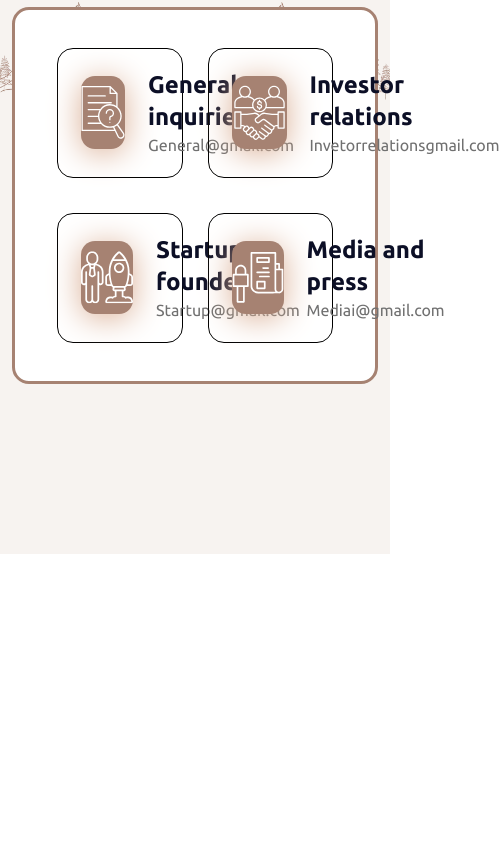
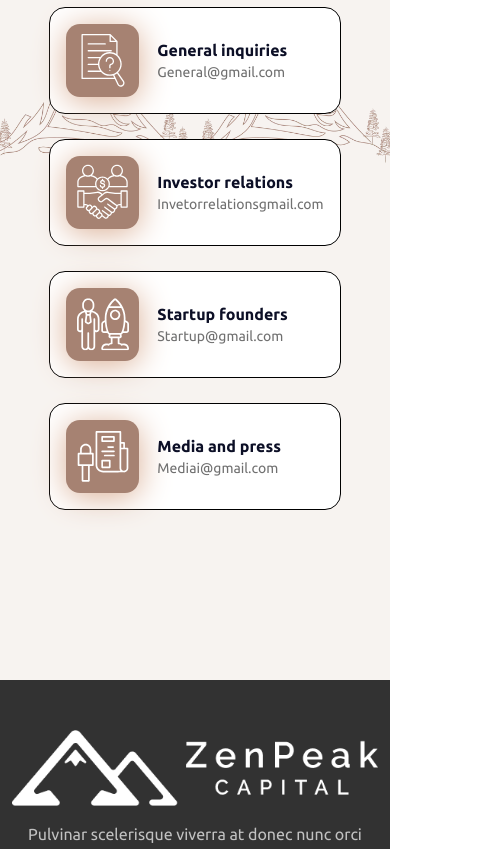
Before and after one commit to Nehaboora033/zen-peak, a React (Vite) app: page / in a window 390 px wide. Shown: the part 4429-5278 px from the top of the page, 500 px wide, since content can reach past the window. Before the commit the page ends 4983 px from the top, so only its background shows below. Built offline with nearby package versions, Linux system fonts and the light colour scheme.

Commit message:
completed crypto world

```diff
--- a/src/App.jsx
+++ b/src/App.jsx
@@ -32,7 +32,7 @@ function App() {
       <div id='contact'>
         <Cryptoworld />
       </div>
-      {/* <Footer /> */}
+      <Footer />
     </>
   )
 }
--- a/src/components/Cryptoworld.jsx
+++ b/src/components/Cryptoworld.jsx
@@ -11,19 +11,21 @@ const Cryptoworld = () => {
       <div className='max-w-[1140px] mx-auto px-3'>
         <SubHeading className='max-w-[735px] w-full mx-auto text-[#5A5656] text-center' StartItalicText={'Let’s together'} EndItalicText={'great!'} BoldText={'make the crypto world'} />
         <NormalText className='text-[#6E6D6C] max-w-[675px] text-center mx-auto mt-[15px]' NormalText={'Pretium id amet at iaculis sit orci enim. Fames in eget neque vitae iaculis diam. Malesuada adipiscing integer tempor natoque accumsan et.'} />
-        <div className='max-w-[838px] mx-auto px-[42px] py-[38px] mt-[93px] border-[3px] bg-[#FFFFFF] border-[#A68272] rounded-[17px] '>
-          <div className='grid grid-cols-2 gap-x-[25px] gap-y-[35px]'>
+        <div className='max-w-[862px] px-3 mx-auto'>
+          <div className='max-w-[838px] max-[620px]:justify-center max-[620px]:flex mx-auto md:px-[42px] md:py-[38px] mt-[93px] md:border-[3px] min-[620px]:bg-[#FFFFFF] md:border-[#A68272] rounded-[17px] '>
+            <div className='grid min-[620px]:grid-cols-2  gap-x-[25px] gap-y-[25px] md:gap-y-[35px]'>
               {Crypto_World_Data.map((item, index) => (
-              <div key={index} className='flex gap-[23px] items-center py-5 px-[23px] border border-[#000000] rounded-[16px] max-w-[365px] '>
+                <div key={index} className='flex gap-[18px] max-md:bg-[#FFFFFF] md:gap-[23px] items-center py-4 px-[16px] md:py-5 md:px-[23px] border border-[#000000] rounded-[16px] max-w-[365px] '>
                   <div className='w-[73px] h-[73px] bg-[#A68272] rounded-[14px] flex items-center justify-center shadow '>
                     <item.image />
                   </div>
                   <div >
-                  <LittleBold className='text-[#0C0F26] !text-2xl ' LittleBoldText={item.title} />
-                  <NormalText className='text-[#707070] ' NormalText={item.info} />
+                    <LittleBold className='text-[#0C0F26] sm:!text-2xl text-base ' LittleBoldText={item.title} />
+                    <NormalText className='text-[#707070] max-sm:text-[14px] ' NormalText={item.info} />
                   </div>
                 </div>
               ))}
+            </div>
           </div>
         </div>
       </div>
--- a/src/components/common/Footer.jsx
+++ b/src/components/common/Footer.jsx
@@ -9,7 +9,7 @@ const Footer = () => {
   return (
     <div className='bg-[#323232] pt-[50px]'>
       <div className='max-w-[1140px] mx-auto px-3'>
-        <img src={logo} alt="image" className='max-w-[254px] max-h-[61  px] block mx-auto' />
+        <img src={logo} alt="image" className=' max-w-[] sm:max-w-[254px] max-h-[61  px] block mx-auto' />
         <NormalText className='text-[#C1C1C1] text-center mt-4 max-w-[401px] mx-auto' NormalText={'Pulvinar scelerisque viverra at donec nunc orci ullam corper penatibus crasigula. '} />
 
         <div className='flex gap-5 mt-[25px] mx-auto max-w-[507px]'>
```
Also changed, not shown: src/components/Portfolio.jsx (line endings or trailing spaces). Lines whose indentation alone changed are shown as unchanged.
